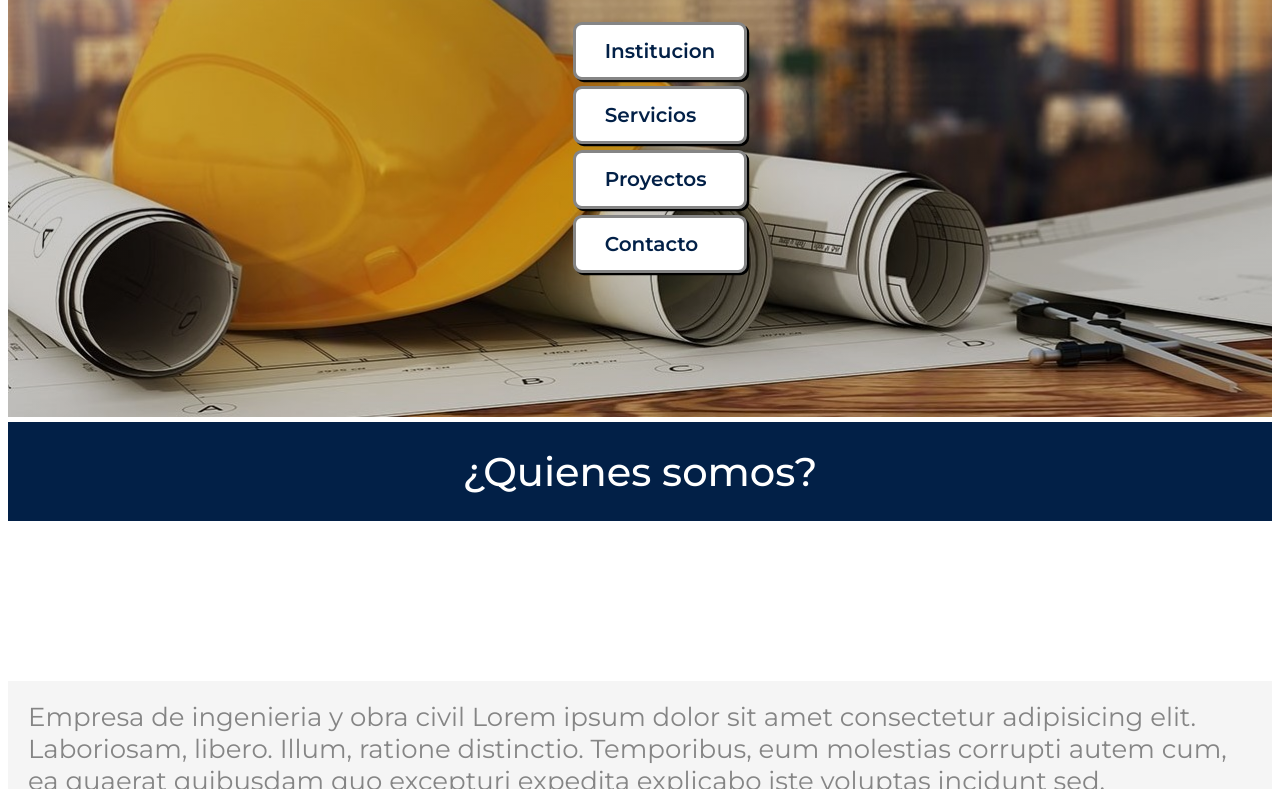
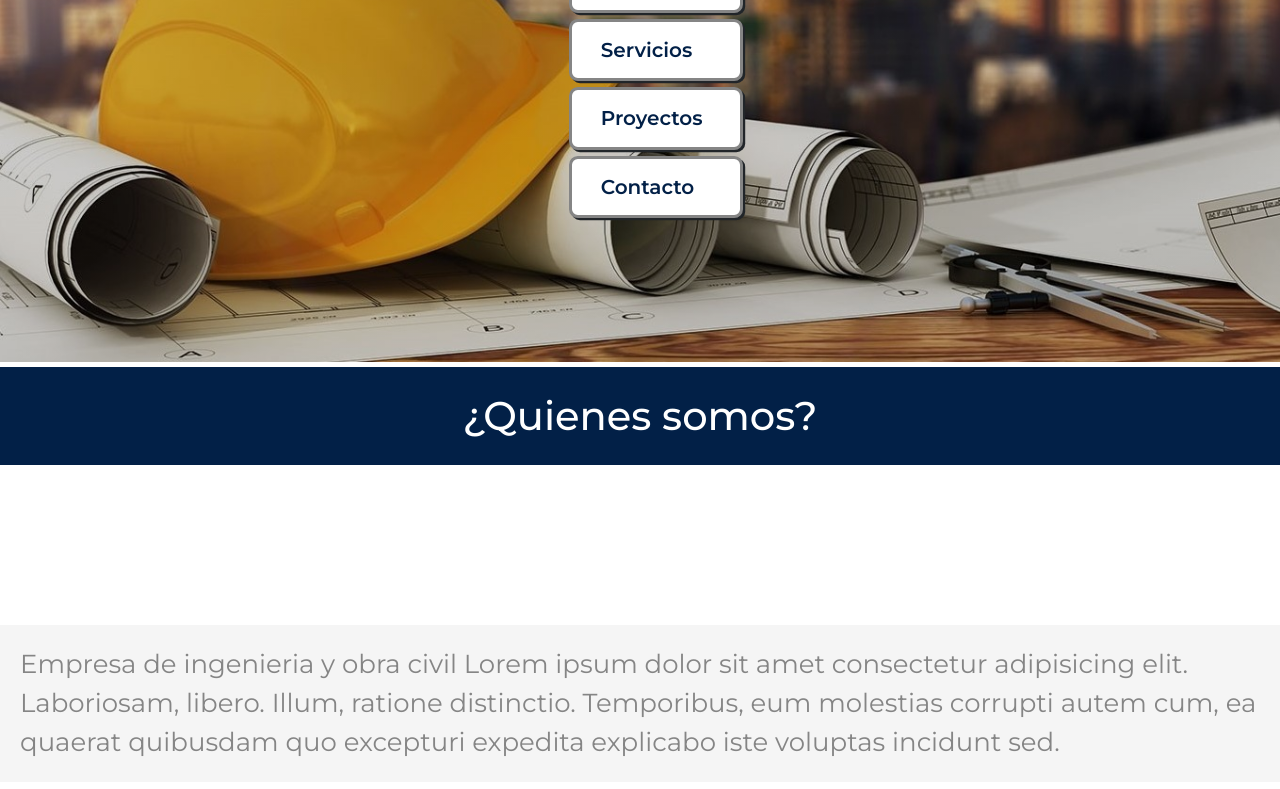
Before and after one commit to juliolarra1/proyecto, a plain HTML site: page index.html in a window 1280 px wide. Shown: the part 383-1172 px from the top of the page. Drawn offline with nearby package versions, Linux system fonts and the light colour scheme.

Commit message:
añadiendo bootstrap

```diff
--- a/index.html
+++ b/index.html
@@ -4,6 +4,10 @@
     <meta charset="UTF-8">
     <meta http-equiv="X-UA-Compatible" content="IE=edge">
     <meta name="viewport" content="width=device-width, initial-scale=1.0">
+
+
+    <!-- Link Bootstrap-->
+    <link href="https://cdn.jsdelivr.net/npm/bootstrap@5.1.3/dist/css/bootstrap.min.css" rel="stylesheet" integrity="sha384-1BmE4kWBq78iYhFldvKuhfTAU6auU8tT94WrHftjDbrCEXSU1oBoqyl2QvZ6jIW3" crossorigin="anonymous">
 
     <!-- Link Animaciones -->
     <link rel="stylesheet" href="https://unpkg.com/aos@next/dist/aos.css" />
```
